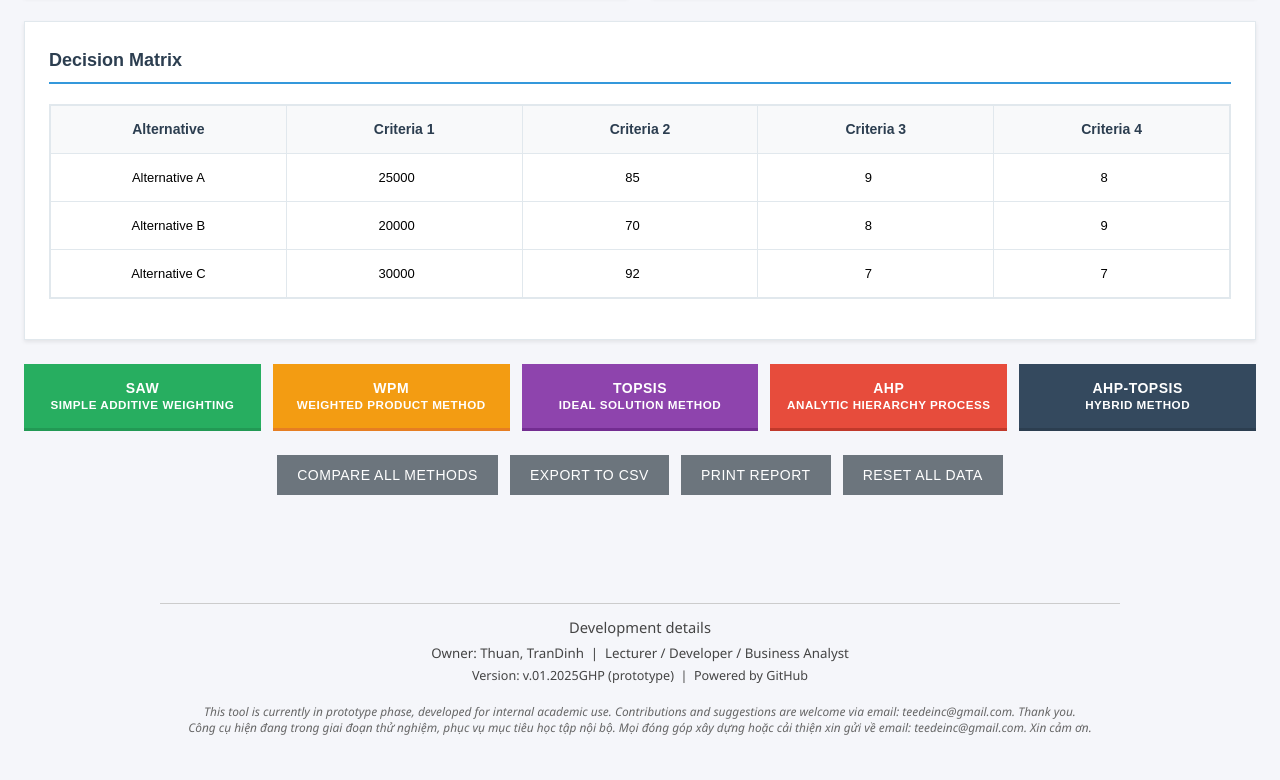
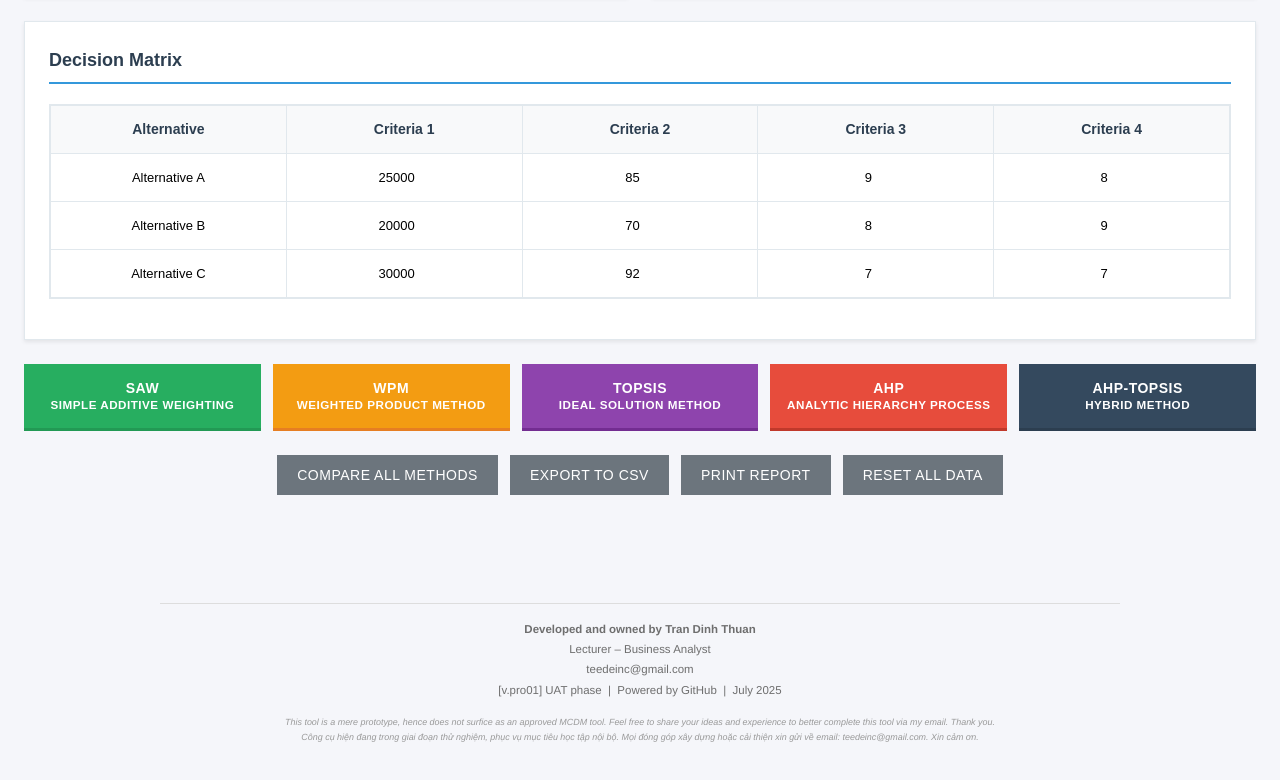
Before and after one commit to JohannT23/mcdm_webtool, a plain HTML site: page index.html in a window 1280 px wide. Shown: the part 719-1499 px from the top of the page. Drawn offline with nearby package versions, Linux system fonts and the light colour scheme.

Commit message:
index.html

```diff
--- a/index.html
+++ b/index.html
@@ -2170,21 +2170,14 @@
         }
     </script>
 
-<div style="max-width: 960px; margin: 60px auto 30px auto; padding: 12px; font-family: 'Segoe UI', sans-serif; text-align: center; border-top: 1px solid #ccc; color: #444;">
-  <p style="margin: 0; font-size: 1.05em; font-weight: 500;">
-    Development details
-  </p>
-  <p style="margin: 4px 0 0 0; font-size: 0.95em;">
-    Owner: Thuan, TranDinh &nbsp;|&nbsp; Lecturer / Developer / Business Analyst
-  </p>
-  <p style="margin: 2px 0 0 0; font-size: 0.9em;">
-    Version: v.01.2025GHP (prototype) &nbsp;|&nbsp; Powered by GitHub
-  </p>
-  <p style="margin: 16px 0 0 0; font-size: 0.85em; color: #666; line-height: 1.4;">
-    <em>
-      This tool is currently in prototype phase, developed for internal academic use. Contributions and suggestions are welcome via email: teedeinc@gmail.com. Thank you.<br>
-      Công cụ hiện đang trong giai đoạn thử nghiệm, phục vụ mục tiêu học tập nội bộ. Mọi đóng góp xây dựng hoặc cải thiện xin gửi về email: teedeinc@gmail.com. Xin cảm ơn.
-    </em>
+<div style="max-width: 960px; margin: 60px auto 30px auto; padding: 16px; font-family: 'Helvetica Neue', 'Segoe UI', sans-serif; text-align: center; color: #6e6e6e; font-size: 0.82em; line-height: 1.6; border-top: 1px solid #ddd;">
+  <p style="margin: 0;"><strong>Developed and owned by Tran Dinh Thuan</strong></p>
+  <p style="margin: 2px 0;">Lecturer – Business Analyst</p>
+  <p style="margin: 2px 0;">teedeinc@gmail.com</p>
+  <p style="margin: 2px 0;">[v.pro01] UAT phase &nbsp;|&nbsp; Powered by GitHub &nbsp;|&nbsp; July 2025</p>
+  <p style="margin-top: 16px; font-size: 0.78em; color: #999;">
+    <em>This tool is a mere prototype, hence does not surfice as an approved MCDM tool. Feel free to share your ideas and experience to better complete this tool via my email. Thank you.<br>
+    Công cụ hiện đang trong giai đoạn thử nghiệm, phục vụ mục tiêu học tập nội bộ. Mọi đóng góp xây dựng hoặc cải thiện xin gửi về email: teedeinc@gmail.com. Xin cảm ơn.</em>
   </p>
 </div>
 </body>
```
